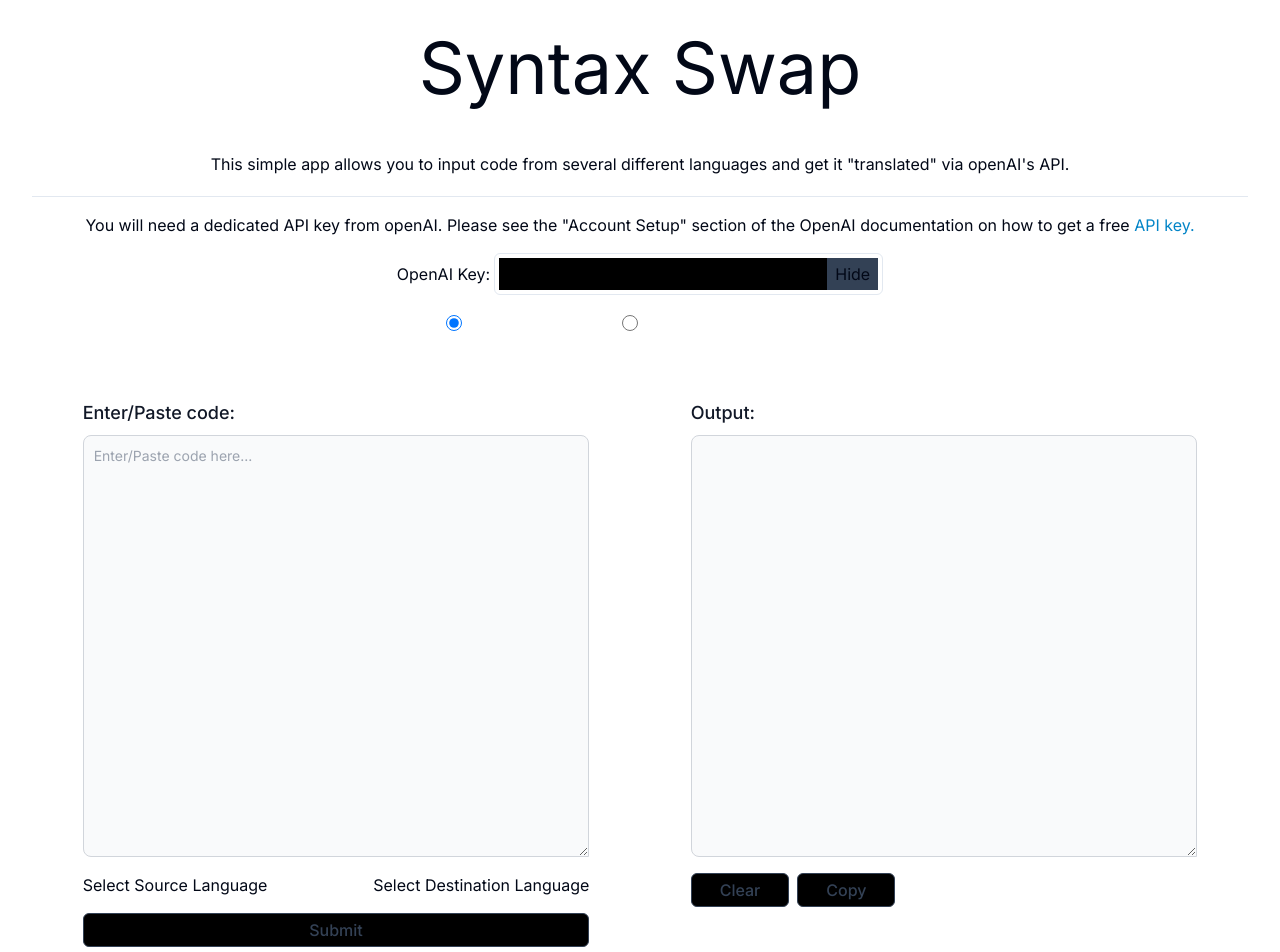
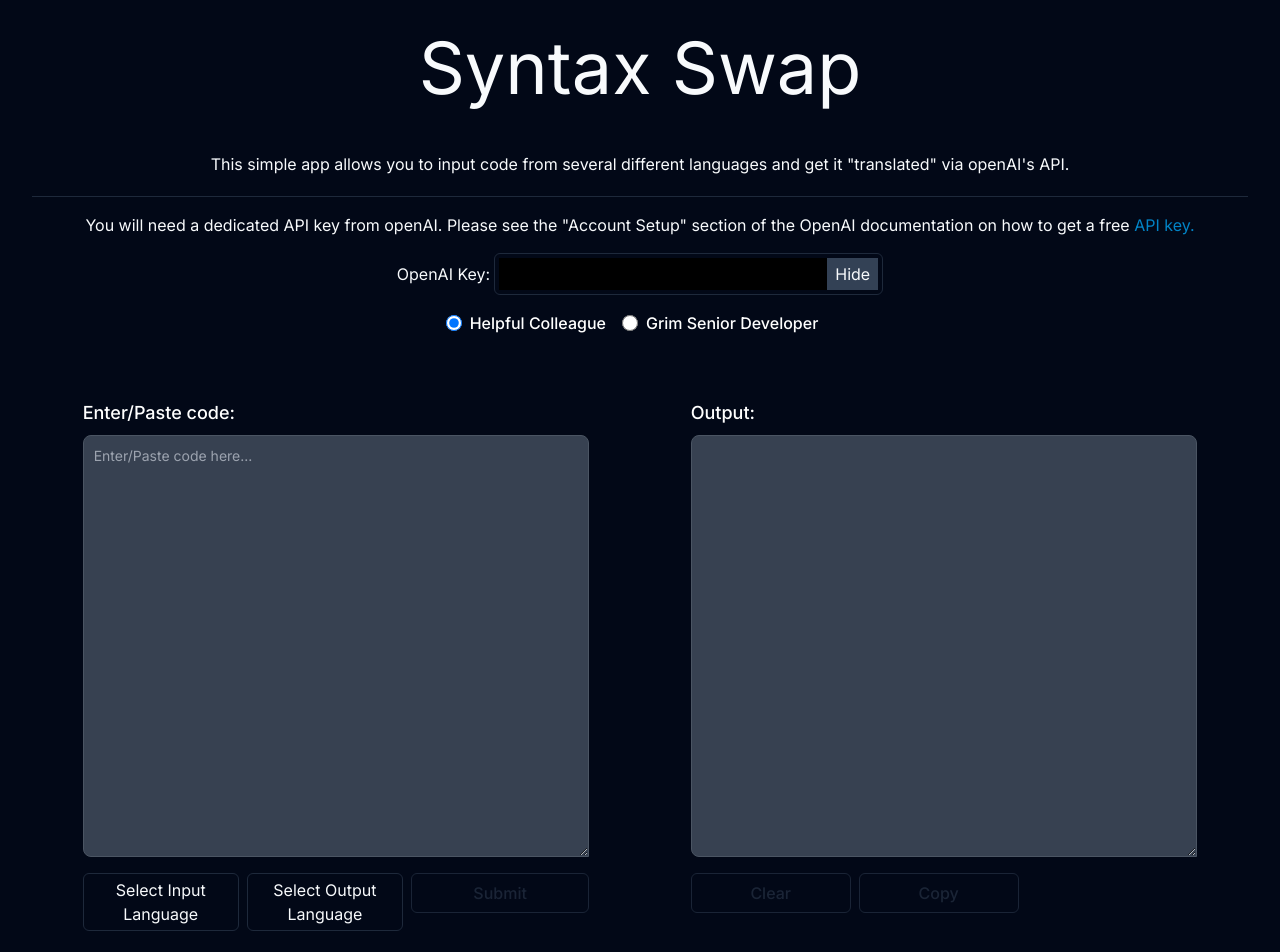
Before and after one commit to MAHolzbach/syntax-swap, a Next.js app: page / in a window 1280 px wide. Shown: the top 952 px of the page. Built offline with nearby package versions, Linux system fonts and the light colour scheme.

Commit message:
shadui added

```diff
--- a/app/components/Form.tsx
+++ b/app/components/Form.tsx
@@ -13,8 +13,8 @@
 const Form = () => {
   const [formValue, setFormValue] = useState("");
   const [clear, setClear] = useState(false);
-  const [sourceLanguage, setSourceLanguage] = useState<string | null>(null);
-  const [destinationLanguage, setDestinationLanguage] = useState<string | null>(null);
+  const [inputLanguage, setInputLanguage] = useState<string | null>(null);
+  const [outputLanguage, setOutputLanguage] = useState<string | null>(null);
   const [activePersonality, setActivePersonality] = useState({
     type: "helpful",
     content: "You are a helpful senior software developer.",
@@ -24,8 +24,8 @@
 
   const { trigger, data, isMutating, bearer, setBearer } = useCreateFetcher({
     formValue,
-    sourceLanguage,
-    destinationLanguage,
+    inputLanguage,
+    outputLanguage,
     activePersonality,
   });
 
@@ -70,10 +70,10 @@
     handleClear,
     clear,
     setClear,
-    sourceLanguage,
-    setSourceLanguage,
-    destinationLanguage,
-    setDestinationLanguage,
+    inputLanguage,
+    setInputLanguage,
+    outputLanguage,
+    setOutputLanguage,
     activePersonality,
     setActivePersonality,
     obfuscate,
--- a/app/components/KeyInput.tsx
+++ b/app/components/KeyInput.tsx
@@ -5,7 +5,7 @@
   const { bearer, setBearer, obfuscate, setObfuscate } = useContext(FormContext);
 
   return (
-    <div className="flex items-center justify-center mb-4 w-2/5">
+    <div className="flex items-center justify-center mb-4 w-full xl:w-2/5">
       <label htmlFor="bearerInput" className="mr-1">
         OpenAI Key:
       </label>
--- a/app/components/LangSelect.tsx
+++ b/app/components/LangSelect.tsx
@@ -3,7 +3,7 @@
 import {
   DropdownMenu,
   DropdownMenuContent,
-  DropdownMenuLabel,
+  DropdownMenuItem,
   DropdownMenuTrigger,
 } from "@/components/ui/dropdown-menu";
 
@@ -16,41 +16,42 @@
 };
 
 const LangSelect = ({ type }: TLanguageSelectProps) => {
-  const { setSourceLanguage, sourceLanguage, setDestinationLanguage, destinationLanguage } = useContext(FormContext);
+  const { setInputLanguage, inputLanguage, setOutputLanguage, outputLanguage } = useContext(FormContext);
 
   const [toggleMenu, setToggleMenu] = useState(false);
 
   const languages = ["Unknown", "javascript", "java", "golang", "python", "c", "c++", "csharp", "php", "rust"];
 
   const handleLanguageSelect = (language: string) => {
-    if (type === "source") setSourceLanguage(language);
+    if (type === "input") setInputLanguage(language);
 
-    if (type === "destination") setDestinationLanguage(language);
+    if (type === "output") setOutputLanguage(language);
 
     setToggleMenu(!toggleMenu);
   };
 
   const selectedLanguageRenderer = () => {
-    if (type === "source") {
-      return sourceLanguage ?? "Select Source Language";
+    if (type === "input") {
+      return inputLanguage ?? "Select Input Language";
     }
 
-    if (type === "destination") {
-      return destinationLanguage ?? "Select Destination Language";
+    if (type === "output") {
+      return outputLanguage ?? "Select Output Language";
     }
   };
 
   return (
     <DropdownMenu>
-      <DropdownMenuTrigger>{selectedLanguageRenderer()}</DropdownMenuTrigger>
+      <DropdownMenuTrigger className="border rounded-md flex items-center justify-center py-1 text-center hover:bg-slate-500 w-full">
+        {selectedLanguageRenderer()}
+      </DropdownMenuTrigger>
       <DropdownMenuContent>
-        <DropdownMenuLabel>My Account</DropdownMenuLabel>
         {languages.map((language) => {
           if (type === "destination" && language === "Unknown") {
             return null;
           } else {
             return (
-              <li
+              <DropdownMenuItem
                 key={language}
                 onClick={() => {
                   handleLanguageSelect(language);
@@ -58,7 +59,7 @@
                 className="p-2 hover:cursor-pointer hover:bg-slate-500"
               >
                 {language}
-              </li>
+              </DropdownMenuItem>
             );
           }
         })}
--- a/app/components/LanguageSelect.tsx
+++ /dev/null
@@ -1,102 +0,0 @@
-"use client";
-
-import { useContext, useEffect, useRef, useState } from "react";
-
-import { FormContext } from "../context";
-
-type TLanguageSelectProps = {
-  type: string;
-};
-
-const LanguageSelect = ({ type }: TLanguageSelectProps) => {
-  const {
-    setSourceLanguage,
-    sourceLanguage,
-    setDestinationLanguage,
-    destinationLanguage,
-  } = useContext(FormContext);
-
-  const [toggleMenu, setToggleMenu] = useState(false);
-
-  const languages = [
-    "Unknown",
-    "javascript",
-    "java",
-    "golang",
-    "python",
-    "c",
-    "c++",
-    "csharp",
-    "php",
-    "rust",
-  ];
-
-  const languageDropdown = useRef<HTMLInputElement>(null);
-
-  useEffect(() => {
-    const closeLanguageMenus = (e: any) => {
-      if (toggleMenu && !languageDropdown.current?.contains(e.target)) {
-        setToggleMenu(false);
-      }
-    };
-
-    document.addEventListener("mousedown", closeLanguageMenus);
-  }, [toggleMenu]);
-
-  const handleLanguageSelect = (language: string) => {
-    if (type === "source") setSourceLanguage(language);
-
-    if (type === "destination") setDestinationLanguage(language);
-
-    setToggleMenu(!toggleMenu);
-  };
-
-  const selectedLanguageRenderer = () => {
-    if (type === "source") {
-      return sourceLanguage ?? "Select Source Language";
-    }
-
-    if (type === "destination") {
-      return destinationLanguage ?? "Select Destination Language";
-    }
-  };
-
-  return (
-    <div className="relative w-full first-of-type:mr-2" ref={languageDropdown}>
-      <button
-        onClick={(e) => {
-          e.preventDefault();
-          setToggleMenu(!toggleMenu);
-        }}
-        className="bg-black border-dark border rounded-md inline-flex items-center justify-center py-1 px-7 text-center text-base font-medium text-white hover:bg-slate-500 disabled:bg-gray-3 disabled:border-gray-3 disabled:text-dark-5 w-full"
-      >
-        {selectedLanguageRenderer()}
-      </button>
-      <ul
-        className={`${
-          toggleMenu ? "visible" : "hidden"
-        } z-10 absolute bg-black border-dark border rounded-md mt-2 w-full`}
-      >
-        {languages.map((language) => {
-          if (type === "destination" && language === "Unknown") {
-            return null;
-          } else {
-            return (
-              <li
-                key={language}
-                onClick={() => {
-                  handleLanguageSelect(language);
-                }}
-                className="p-2 hover:cursor-pointer hover:bg-slate-500"
-              >
-                {language}
-              </li>
-            );
-          }
-        })}
-      </ul>
-    </div>
-  );
-};
-
-export default LanguageSelect;
--- a/app/components/Result.tsx
+++ b/app/components/Result.tsx
@@ -25,10 +25,11 @@
 
 import "highlight.js/styles/github-dark.css";
 
+import { Button } from "@/components/ui/button";
 import { FormContext } from "../context";
 
 const Result = () => {
-  const { setResponse, handleClear, destinationLanguage } = useContext(FormContext);
+  const { setResponse, handleClear, outputLanguage } = useContext(FormContext);
 
   const [copied, setCopied] = useState(false);
 
@@ -39,7 +40,7 @@
   const response = setResponse().replace(/`{3}/gm, "");
 
   const formatted = hljs.highlight(response, {
-    language: destinationLanguage || "plaintext",
+    language: outputLanguage || "plaintext",
   }).value;
 
   const handleCopy = async () => {
@@ -59,25 +60,29 @@
       </label>
       <pre
         id="outputCode"
-        className={`block mb-4 p-2.5 w-full min-h-[422px] focus:min-h-min text-sm text-gray-900 bg-gray-50 rounded-tl-lg rounded-tr-lg rounded-bl-lg border border-gray-300 dark:bg-gray-700 dark:border-gray-600 dark:placeholder-gray-400 dark:text-white focus:ring-gray-300 lg:resize-y !whitespace-pre overflow-x-auto language-${destinationLanguage}`}
+        className={`block mb-4 p-2.5 w-full min-h-[422px] focus:min-h-min text-sm text-gray-900 bg-gray-50 rounded-tl-lg rounded-tr-lg rounded-bl-lg border border-gray-300 dark:bg-gray-700 dark:border-gray-600 dark:placeholder-gray-400 dark:text-white focus:ring-gray-300 lg:resize-y !whitespace-pre overflow-x-auto language-${outputLanguage}`}
         dangerouslySetInnerHTML={{
           __html: formatted,
         }}
       ></pre>
-      <button
+      <div className="flex flex-col w-full mb-4 gap-2 sm:flex-row">
+        <Button
+          variant="outline"
           onClick={() => handleClear()}
           disabled={!formatted}
-        className="bg-black border-dark border rounded-md inline-flex items-center justify-center py-1 px-7 mr-2 text-center text-base font-medium text-white hover:bg-body-color hover:border-body-color disabled:border-slate-700 disabled:text-slate-700 disabled:hover:bg-black"
+          className="text-base min-w-40 hover:bg-slate-500 disabled:border-slate-700 disabled:text-slate-700 disabled:hover:bg-black"
         >
           Clear
-      </button>
-      <button
+        </Button>
+        <Button
+          variant="outline"
           onClick={() => handleCopy()}
           disabled={!formatted}
-        className="bg-black border-dark border rounded-md inline-flex items-center justify-center py-1 px-7 text-center text-base font-medium text-white hover:bg-body-color hover:border-body-color disabled:border-slate-700 disabled:text-slate-700 disabled:hover:bg-black"
+          className="text-base min-w-40 hover:bg-slate-500 disabled:border-slate-700 disabled:text-slate-700 disabled:hover:bg-black"
         >
           {copied ? "Copied!" : "Copy"}
-      </button>
+        </Button>
+      </div>
     </div>
   );
 };
--- a/app/components/Submit.tsx
+++ b/app/components/Submit.tsx
@@ -1,11 +1,11 @@
 import { useContext } from "react";
 
+import { Button } from "@/components/ui/button";
 import { FormContext } from "../context";
 import LangSelect from "./LangSelect";
 
 const Submit = () => {
-  const { formValue, setFormValue, bearer, handleSubmit, sourceLanguage, destinationLanguage } =
-    useContext(FormContext);
+  const { formValue, setFormValue, bearer, handleSubmit, inputLanguage, outputLanguage } = useContext(FormContext);
 
   return (
     <form id="inputForm" className="my-12 w-full lg:w-5/12">
@@ -20,17 +20,18 @@
           className="block mb-4 p-2.5 w-full text-sm text-gray-900 bg-gray-50 rounded-tl-lg rounded-tr-lg rounded-bl-lg border border-gray-300 dark:bg-gray-700 dark:border-gray-600 dark:placeholder-gray-400 dark:text-white lg:resize-y"
           placeholder="Enter/Paste code here..."
         ></textarea>
-        <div className="flex w-full justify-between mb-4">
-          <LangSelect type="source" />
-          <LangSelect type="destination" />
+        <div className="flex flex-col w-full justify-between mb-4 gap-2 sm:flex-row">
+          <LangSelect type="input" />
+          <LangSelect type="output" />
+          <Button
+            variant="outline"
+            onClick={(e) => handleSubmit(e)}
+            disabled={inputLanguage === null || outputLanguage === null || !formValue || !bearer}
+            className="text-base hover:bg-slate-500 disabled:border-slate-700 disabled:text-slate-700 disabled:hover:bg-black w-full"
+          >
+            Submit
+          </Button>
         </div>
-        <button
-          onClick={(e) => handleSubmit(e)}
-          disabled={sourceLanguage === null || destinationLanguage === null || !formValue || !bearer}
-          className="bg-black border-dark border rounded-md self-start py-1 px-7 text-center text-base font-medium text-white hover:bg-slate-500 disabled:border-slate-700 disabled:text-slate-700 disabled:hover:bg-black w-full"
-        >
-          Submit
-        </button>
       </div>
     </form>
   );
--- a/app/context.ts
+++ b/app/context.ts
@@ -15,10 +15,10 @@
   setBearer: (val: string) => void;
   clear: boolean;
   handleClear: () => void;
-  sourceLanguage?: string | null;
-  setSourceLanguage: (language: string | null) => void;
-  destinationLanguage?: string | null;
-  setDestinationLanguage: (language: string | null) => void;
+  inputLanguage?: string | null;
+  setInputLanguage: (language: string | null) => void;
+  outputLanguage?: string | null;
+  setOutputLanguage: (language: string | null) => void;
   activePersonality: TActivePersonality;
   setActivePersonality: (activePersonality: TActivePersonality) => void;
   obfuscate: boolean;
@@ -34,10 +34,10 @@
   setBearer: () => null,
   clear: false,
   handleClear: () => {},
-  sourceLanguage: "",
-  setSourceLanguage: () => "",
-  destinationLanguage: "",
-  setDestinationLanguage: () => "",
+  inputLanguage: "",
+  setInputLanguage: () => "",
+  outputLanguage: "",
+  setOutputLanguage: () => "",
   activePersonality: { type: "", content: "", text: "" },
   setActivePersonality: () => "",
   obfuscate: false,
--- a/app/hooks/useCreateFetcher.ts
+++ b/app/hooks/useCreateFetcher.ts
@@ -4,17 +4,12 @@
 
 type TUseCreateFetcherArgs = {
   formValue: string | null;
-  sourceLanguage: string | null;
-  destinationLanguage: string | null;
+  inputLanguage: string | null;
+  outputLanguage: string | null;
   activePersonality: TActivePersonality;
 };
 
-const useCreateFetcher = ({
-  formValue,
-  sourceLanguage,
-  destinationLanguage,
-  activePersonality,
-}: TUseCreateFetcherArgs) => {
+const useCreateFetcher = ({ formValue, inputLanguage, outputLanguage, activePersonality }: TUseCreateFetcherArgs) => {
   const [bearer, setBearer] = useState<string>("");
 
   useEffect(() => {
@@ -29,7 +24,7 @@
       },
       {
         role: "user",
-        content: `Translate this ${sourceLanguage} code into ${destinationLanguage}: ${formValue}`,
+        content: `Translate this ${inputLanguage} code into ${outputLanguage}: ${formValue}`,
       },
     ],
     model: "gpt-3.5-turbo",
--- a/app/layout.tsx
+++ b/app/layout.tsx
@@ -16,7 +16,7 @@
 }>) {
   return (
     <html lang="en">
-      <body className={inter.className}>{children}</body>
+      <body className={`dark ${inter.className}`}>{children}</body>
     </html>
   );
 }
--- /dev/null
+++ b/components/ui/button.tsx
@@ -0,0 +1,56 @@
+import * as React from "react"
+import { Slot } from "@radix-ui/react-slot"
+import { cva, type VariantProps } from "class-variance-authority"
+
+import { cn } from "@/lib/utils"
+
+const buttonVariants = cva(
+  "inline-flex items-center justify-center whitespace-nowrap rounded-md text-sm font-medium ring-offset-background transition-colors focus-visible:outline-none focus-visible:ring-2 focus-visible:ring-ring focus-visible:ring-offset-2 disabled:pointer-events-none disabled:opacity-50",
+  {
+    variants: {
+      variant: {
+        default: "bg-primary text-primary-foreground hover:bg-primary/90",
+        destructive:
+          "bg-destructive text-destructive-foreground hover:bg-destructive/90",
+        outline:
+          "border border-input bg-background hover:bg-accent hover:text-accent-foreground",
+        secondary:
+          "bg-secondary text-secondary-foreground hover:bg-secondary/80",
+        ghost: "hover:bg-accent hover:text-accent-foreground",
+        link: "text-primary underline-offset-4 hover:underline",
+      },
+      size: {
+        default: "h-10 px-4 py-2",
+        sm: "h-9 rounded-md px-3",
+        lg: "h-11 rounded-md px-8",
+        icon: "h-10 w-10",
+      },
+    },
+    defaultVariants: {
+      variant: "default",
+      size: "default",
+    },
+  }
+)
+
+export interface ButtonProps
+  extends React.ButtonHTMLAttributes<HTMLButtonElement>,
+    VariantProps<typeof buttonVariants> {
+  asChild?: boolean
+}
+
+const Button = React.forwardRef<HTMLButtonElement, ButtonProps>(
+  ({ className, variant, size, asChild = false, ...props }, ref) => {
+    const Comp = asChild ? Slot : "button"
+    return (
+      <Comp
+        className={cn(buttonVariants({ variant, size, className }))}
+        ref={ref}
+        {...props}
+      />
+    )
+  }
+)
+Button.displayName = "Button"
+
+export { Button, buttonVariants }
--- a/package.json
+++ b/package.json
@@ -10,6 +10,7 @@
   },
   "dependencies": {
     "@radix-ui/react-dropdown-menu": "^2.0.6",
+    "@radix-ui/react-slot": "^1.0.2",
     "class-variance-authority": "^0.7.0",
     "clsx": "^2.1.0",
     "highlight.js": "^11.9.0",
```
Also changed, not shown: components.json, 1 other file (tests, documents, lock files or other folders). Lines whose indentation alone changed are shown as unchanged.
